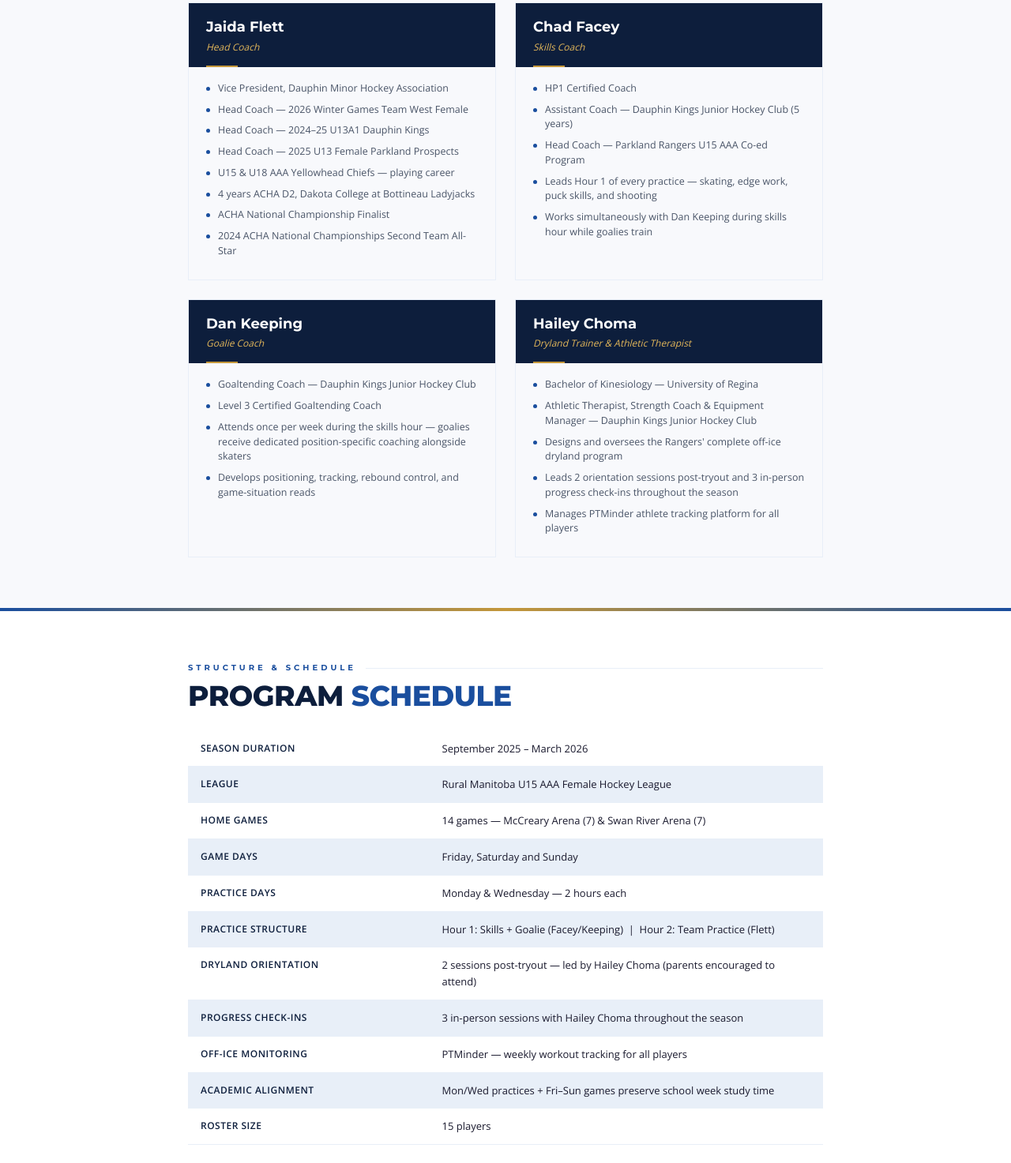
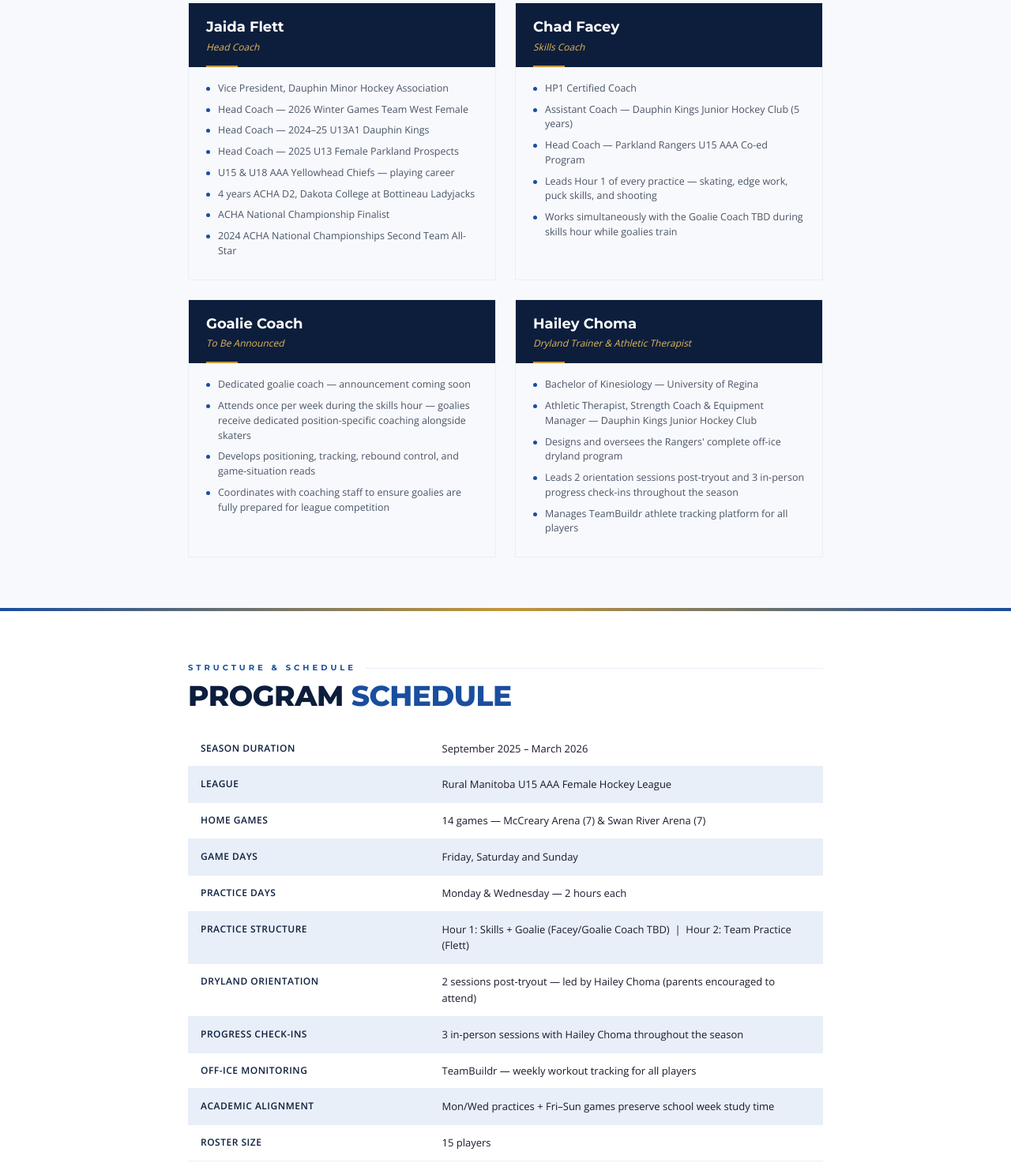
Before and after one commit to parklandfemaleu15rangers-dotcom/female-program, a plain HTML site: page index.html in a window 1280 px wide. Shown: the part 2385-3858 px from the top of the page at 79% size. Drawn offline with nearby package versions, Linux system fonts and the light colour scheme.

Commit message:
Add files via upload

```diff
--- a/index.html
+++ b/index.html
@@ -913,7 +913,7 @@
       </div>
       <div class="why-item">
         <div class="why-check"></div>
-        <p><strong>PTMinder workout tracking</strong>Hailey Choma monitors off-ice training all season</p>
+        <p><strong>TeamBuildr workout tracking</strong>Hailey Choma monitors off-ice training all season</p>
       </div>
       <div class="why-item">
         <div class="why-check"></div>
@@ -971,20 +971,20 @@
           <div class="coach-point"><div class="coach-dot"></div><p>Assistant Coach — Dauphin Kings Junior Hockey Club (5 years)</p></div>
           <div class="coach-point"><div class="coach-dot"></div><p>Head Coach — Parkland Rangers U15 AAA Co-ed Program</p></div>
           <div class="coach-point"><div class="coach-dot"></div><p>Leads Hour 1 of every practice — skating, edge work, puck skills, and shooting</p></div>
-          <div class="coach-point"><div class="coach-dot"></div><p>Works simultaneously with Dan Keeping during skills hour while goalies train</p></div>
+          <div class="coach-point"><div class="coach-dot"></div><p>Works simultaneously with the Goalie Coach TBD during skills hour while goalies train</p></div>
         </div>
       </div>
 
       <div class="coach-card">
         <div class="coach-header">
-          <p class="coach-name">Dan Keeping</p>
-          <p class="coach-role">Goalie Coach</p>
+          <p class="coach-name">Goalie Coach</p>
+          <p class="coach-role">To Be Announced</p>
         </div>
         <div class="coach-body">
-          <div class="coach-point"><div class="coach-dot"></div><p>Goaltending Coach — Dauphin Kings Junior Hockey Club</p></div>
-          <div class="coach-point"><div class="coach-dot"></div><p>Level 3 Certified Goaltending Coach</p></div>
+          <div class="coach-point"><div class="coach-dot"></div><p>Dedicated goalie coach — announcement coming soon</p></div>
           <div class="coach-point"><div class="coach-dot"></div><p>Attends once per week during the skills hour — goalies receive dedicated position-specific coaching alongside skaters</p></div>
           <div class="coach-point"><div class="coach-dot"></div><p>Develops positioning, tracking, rebound control, and game-situation reads</p></div>
+          <div class="coach-point"><div class="coach-dot"></div><p>Coordinates with coaching staff to ensure goalies are fully prepared for league competition</p></div>
         </div>
       </div>
 
@@ -998,7 +998,7 @@
           <div class="coach-point"><div class="coach-dot"></div><p>Athletic Therapist, Strength Coach &amp; Equipment Manager — Dauphin Kings Junior Hockey Club</p></div>
           <div class="coach-point"><div class="coach-dot"></div><p>Designs and oversees the Rangers' complete off-ice dryland program</p></div>
           <div class="coach-point"><div class="coach-dot"></div><p>Leads 2 orientation sessions post-tryout and 3 in-person progress check-ins throughout the season</p></div>
-          <div class="coach-point"><div class="coach-dot"></div><p>Manages PTMinder athlete tracking platform for all players</p></div>
+          <div class="coach-point"><div class="coach-dot"></div><p>Manages TeamBuildr athlete tracking platform for all players</p></div>
         </div>
       </div>
     </div>
@@ -1021,10 +1021,10 @@
       <tr><td>Home Games</td><td>14 games — McCreary Arena (7) &amp; Swan River Arena (7)</td></tr>
       <tr><td>Game Days</td><td>Friday, Saturday and Sunday</td></tr>
       <tr><td>Practice Days</td><td>Monday &amp; Wednesday — 2 hours each</td></tr>
-      <tr><td>Practice Structure</td><td>Hour 1: Skills + Goalie (Facey/Keeping) &nbsp;|&nbsp; Hour 2: Team Practice (Flett)</td></tr>
+      <tr><td>Practice Structure</td><td>Hour 1: Skills + Goalie (Facey/Goalie Coach TBD) &nbsp;|&nbsp; Hour 2: Team Practice (Flett)</td></tr>
       <tr><td>Dryland Orientation</td><td>2 sessions post-tryout — led by Hailey Choma (parents encouraged to attend)</td></tr>
       <tr><td>Progress Check-Ins</td><td>3 in-person sessions with Hailey Choma throughout the season</td></tr>
-      <tr><td>Off-Ice Monitoring</td><td>PTMinder — weekly workout tracking for all players</td></tr>
+      <tr><td>Off-Ice Monitoring</td><td>TeamBuildr — weekly workout tracking for all players</td></tr>
       <tr><td>Academic Alignment</td><td>Mon/Wed practices + Fri–Sun games preserve school week study time</td></tr>
       <tr><td>Roster Size</td><td>15 players</td></tr>
     </table>
@@ -1045,7 +1045,7 @@
           <td>Monday</td>
           <td>Hour 1 — Skills + Goalie Session</td>
           <td>1 hour</td>
-          <td>Facey &amp; Keeping (1×/wk)</td>
+          <td>Facey &amp; Goalie Coach TBD (1×/wk)</td>
         </tr>
         <tr>
           <td>Monday</td>
@@ -1079,7 +1079,7 @@
       <ul>
         <li>Led by Dryland Trainer &amp; Athletic Therapist Hailey Choma</li>
         <li>Players walk through the complete dryland training program and understand expectations for the season</li>
-        <li>All players set up on PTMinder to track and monitor weekly workouts throughout the season</li>
+        <li>All players set up on TeamBuildr to track and monitor weekly workouts throughout the season</li>
         <li>Proper technique, expectations, and individual accountability established from day one</li>
       </ul>
       <p>Parents are strongly encouraged to attend both orientation sessions — meet the full coaching and training staff, understand the program structure, and see exactly what your daughter will be doing for off-ice training all season long.</p>
@@ -1090,7 +1090,7 @@
       <ul>
         <li>Practices on Monday &amp; Wednesday evenings avoid academic conflict during the school week</li>
         <li>Games on Friday, Saturday, and Sunday preserve weekday study time</li>
-        <li>PTMinder programming designed to fit around homework and school commitments</li>
+        <li>TeamBuildr programming designed to fit around homework and school commitments</li>
         <li>Team academic goal: all players over 80%</li>
       </ul>
       <p style="color:var(--text-dark); font-weight:600; font-style:normal">We develop athletes. We also develop young women.</p>
```
